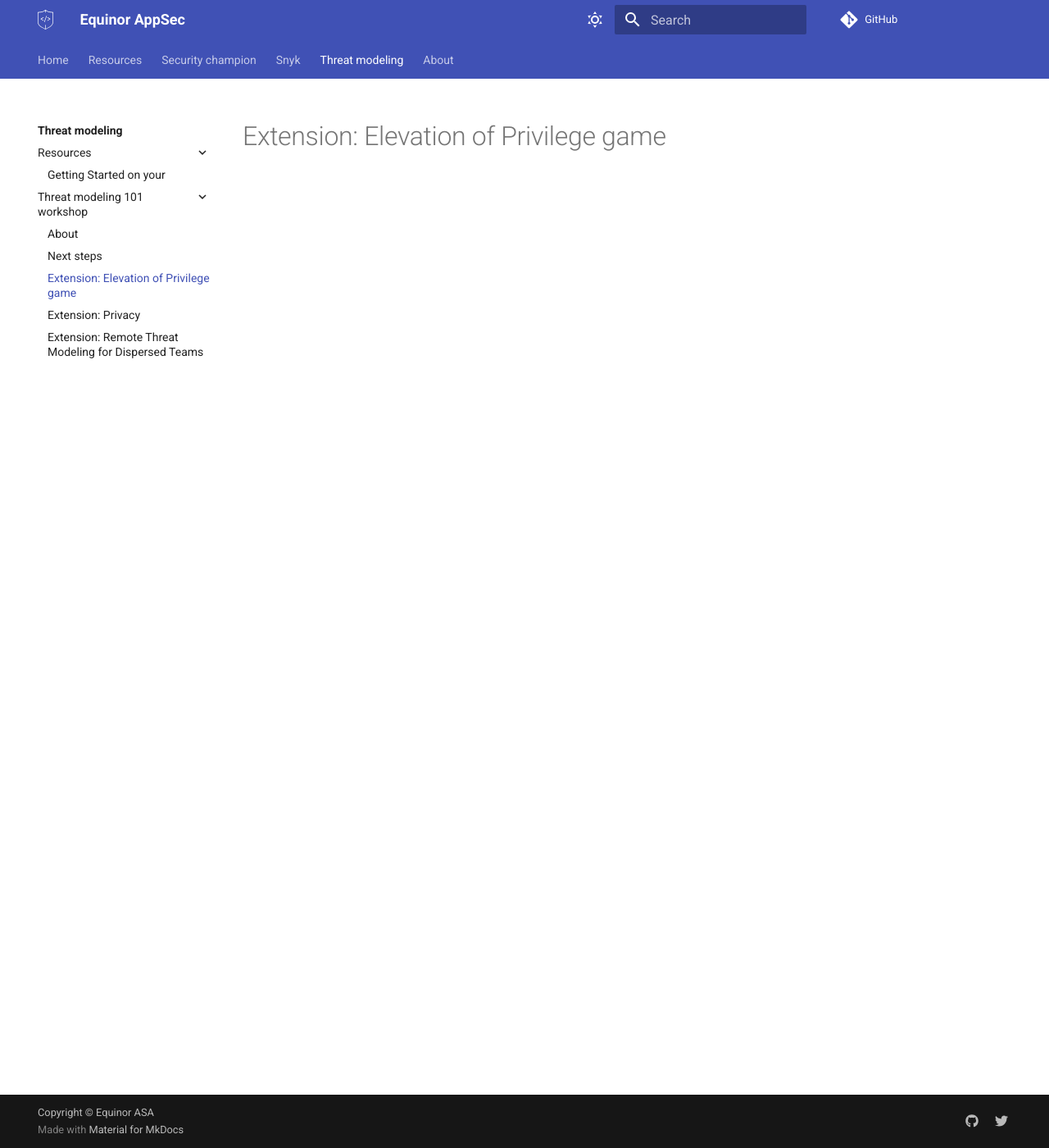
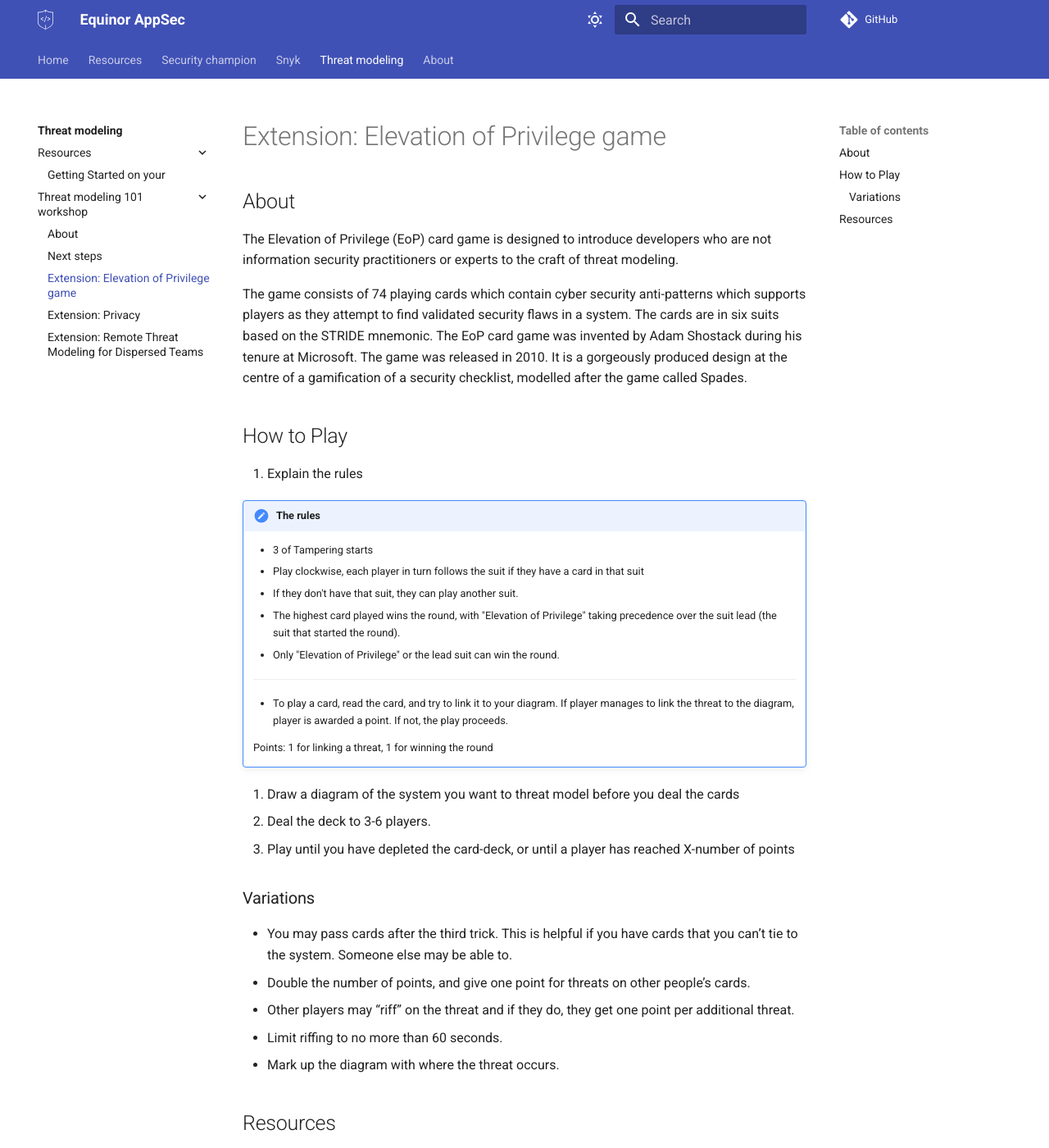
Before and after one commit to equinor/appsec, an MkDocs documentation site: the page built from docs/threat-modeling/threat-modeling-101-workshop/extention-EOP-cardgame.md, in a window 1280 px wide and 1400 px high. Shown: the whole window at 82% size. Built offline with MkDocs 1.6.1 and Material for MkDocs 9.7.7, drawn with Linux system fonts in a browser that asks for light colours; some web fonts are replaced; comment, search, counter and statistics services are not loaded; some of the changed text lies outside the part shown.

Commit message:
add info on extention EOP (#65)
lgtm, merging

```diff
--- a/docs/threat-modeling/threat-modeling-101-workshop/extention-EOP-cardgame.md
+++ b/docs/threat-modeling/threat-modeling-101-workshop/extention-EOP-cardgame.md
@@ -1 +1,46 @@
 # Extension: Elevation of Privilege game
+
+## About
+
+The Elevation of Privilege (EoP) card game is designed to introduce developers who are not information security practitioners or experts to the craft of threat modeling.
+
+The game consists of 74 playing cards which contain cyber security anti-patterns which supports players as they attempt to find validated security flaws in a system. The cards are in six suits based on the STRIDE mnemonic. The EoP card game was invented by Adam Shostack during his tenure at Microsoft. The game was released in 2010. It is a gorgeously produced design at the centre of a gamification of a security checklist, modelled after the game called Spades.
+
+## How to Play
+
+0. Explain the rules
+
+!!! todo "The rules"
+    - 3 of Tampering starts
+    - Play clockwise, each player in turn follows the suit if they have a card in that suit
+    - If they don't have that suit, they can play another suit.
+    - The highest card played wins the round, with "Elevation of Privilege" taking precedence over the suit lead (the suit that started the round).
+    - Only "Elevation of Privilege" or the lead suit can win the round.
+    ---
+    - To play a card, read the card, and try to link it to your diagram. If player manages to link the threat to the diagram, player is awarded a point. If not, the play proceeds.
+
+    Points:
+    1 for linking a threat, 1 for winning the round
+
+1. Draw a diagram of the system you want to threat model before you deal the cards
+2. Deal the deck to 3-6 players.
+3. Play until you have depleted the card-deck, or until a player has reached X-number of points
+
+### Variations
+
+- You may pass cards after the third trick. This is
+helpful if you have cards that you can’t tie to
+the system. Someone else may be able to.
+- Double the number of points, and give
+one point for threats on other people’s cards.
+- Other players may “riff” on the threat and if they
+do, they get one point per additional threat.
+- Limit riffing to no more than 60 seconds.
+- Mark up the diagram with where the threat occurs.
+
+## Resources
+
+![flowchart](./flowchart.jpg)
+
+- [Download the game as PDF](https://www.microsoft.com/en-us/download/details.aspx?id=20303)
+- [Buy the game](https://agilestationery.com/pages/elevation-of-privilege-eop-threat-modeling-card-game)
```
Also changed, not shown: docs/threat-modeling/resources/threat_modelling.md (+1 -1 lines), docs/threat-modeling/threat-modeling-101-workshop/flowchart.jpg (added).
